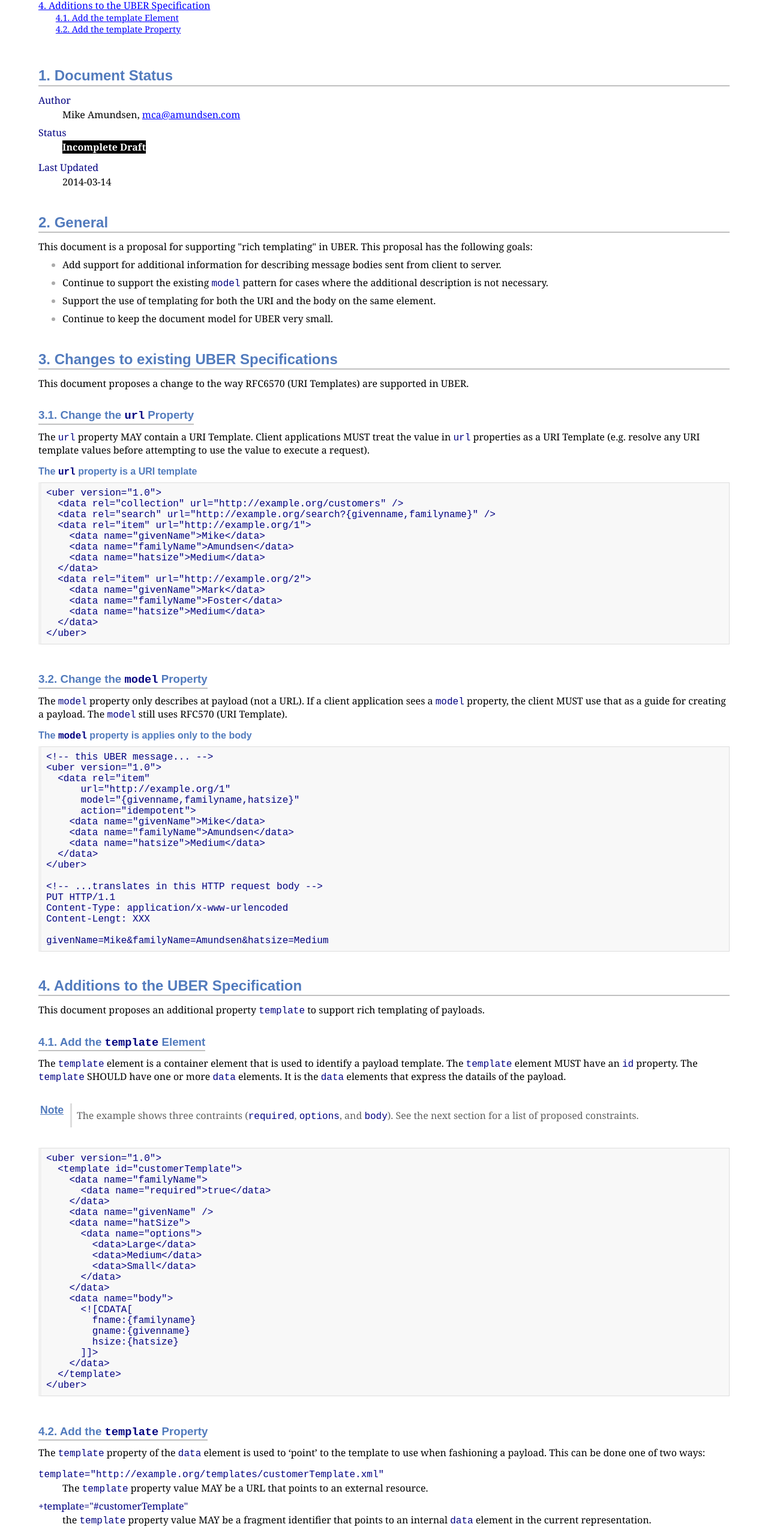
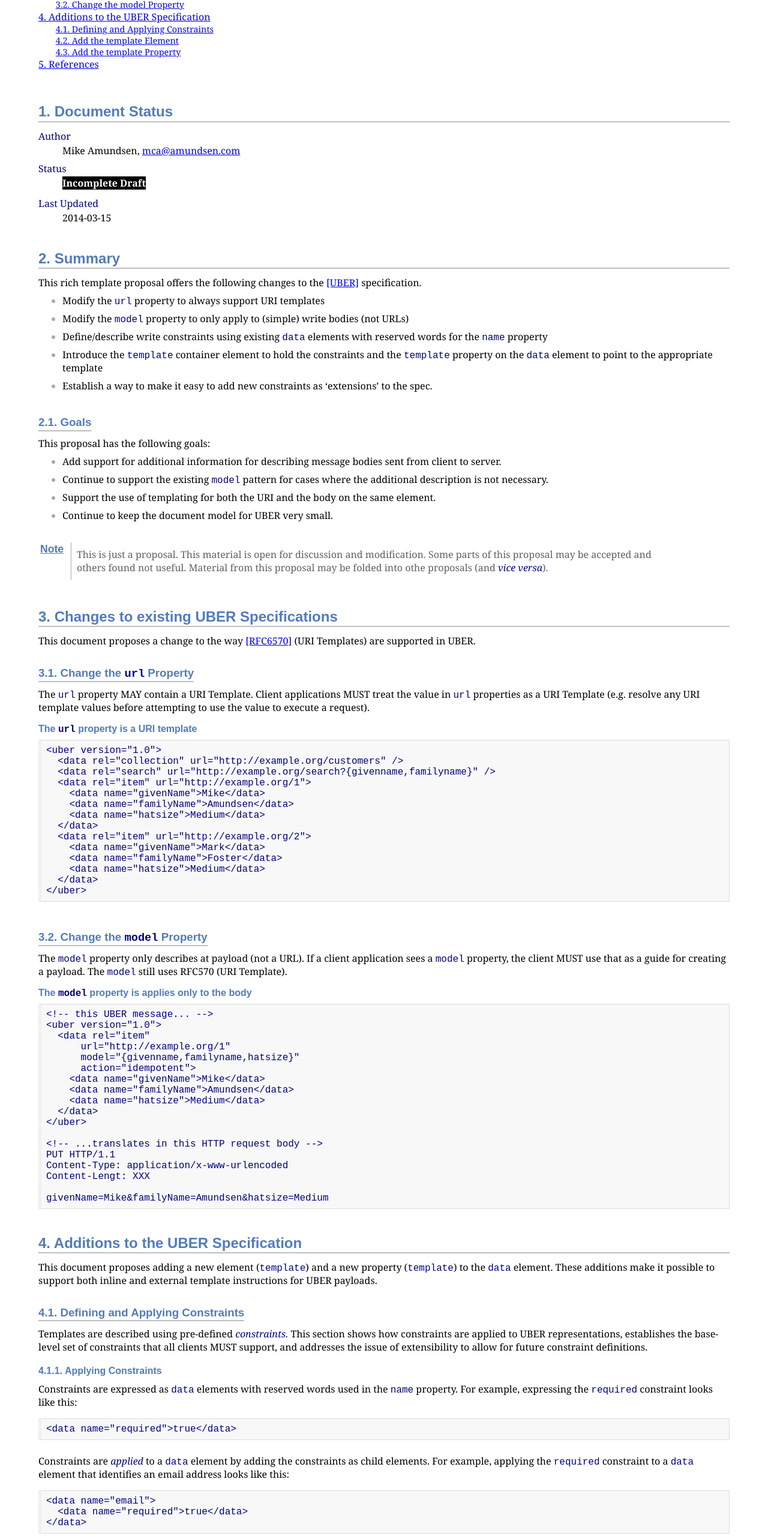
Before and after one commit to mamund/media-types, a plain HTML site: page proposals/uber-templates-mca.html in a window 1280 px wide. Shown: the part 228-2793 px from the top of the page at 60% size. Drawn offline with Linux system fonts and the light colour scheme.

Commit message:
complete first draft of template proposal

```diff
--- a/proposals/uber-templates-mca.html
+++ b/proposals/uber-templates-mca.html
@@ -765,16 +765,46 @@ Last Updated
 </dt>
 <dd>
 <p>
-  2014-03-14
+  2014-03-15
 </p>
 </dd>
 </dl></div>
 </div>
 </div>
 <div class="sect1">
-<h2 id="_general">2. General</h2>
+<h2 id="_summary">2. Summary</h2>
 <div class="sectionbody">
-<div class="paragraph"><p>This document is a proposal for supporting "rich templating" in UBER. This proposal has the following goals:</p></div>
+<div class="paragraph"><p>This rich template proposal offers the following changes to the <a href="#uber">[UBER]</a> specification.</p></div>
+<div class="ulist"><ul>
+<li>
+<p>
+Modify the <code>url</code> property to always support URI templates
+</p>
+</li>
+<li>
+<p>
+Modify the <code>model</code> property to only apply to (simple) write bodies (not URLs)
+</p>
+</li>
+<li>
+<p>
+Define/describe write constraints using existing <code>data</code> elements with reserved words for the <code>name</code> property
+</p>
+</li>
+<li>
+<p>
+Introduce the <code>template</code> container element to hold the constraints and the <code>template</code> property on the <code>data</code> element to point to the appropriate template
+</p>
+</li>
+<li>
+<p>
+Establish a way to make it easy to add new constraints as &#8216;extensions&#8217; to the spec.
+</p>
+</li>
+</ul></div>
+<div class="sect2">
+<h3 id="_goals">2.1. Goals</h3>
+<div class="paragraph"><p>This proposal has the following goals:</p></div>
 <div class="ulist"><ul>
 <li>
 <p>
@@ -797,12 +827,23 @@ Continue to keep the document model for UBER very small.
 </p>
 </li>
 </ul></div>
+<div class="admonitionblock">
+<table><tr>
+<td class="icon">
+<div class="title">Note</div>
+</td>
+<td class="content">
+<div class="paragraph"><p>This is just a proposal. This material is open for discussion and modification. Some parts of this proposal may be accepted and others found not useful. Material from this proposal may be folded into othe proposals (and <em>vice versa</em>).</p></div>
+</td>
+</tr></table>
+</div>
+</div>
 </div>
 </div>
 <div class="sect1">
 <h2 id="_changes_to_existing_uber_specifications">3. Changes to existing UBER Specifications</h2>
 <div class="sectionbody">
-<div class="paragraph"><p>This document proposes a change to the way RFC6570 (URI Templates) are supported in UBER.</p></div>
+<div class="paragraph"><p>This document proposes a change to the way <a href="#rfc6570">[RFC6570]</a> (URI Templates) are supported in UBER.</p></div>
 <div class="sect2">
 <h3 id="_change_the_code_url_code_property">3.1. Change the <code>url</code> Property</h3>
 <div class="paragraph"><p>The <code>url</code> property MAY contain a URI Template. Client applications MUST treat the value in <code>url</code> properties as a URI Template (e.g. resolve any URI template values before attempting to use the value to execute a request).</p></div>
@@ -856,20 +897,79 @@ givenName=Mike&amp;familyName=Amundsen&amp;hatsize=Medium</code></pre>
 <div class="sect1">
 <h2 id="_additions_to_the_uber_specification">4. Additions to the UBER Specification</h2>
 <div class="sectionbody">
-<div class="paragraph"><p>This document proposes an additional property <code>template</code> to support rich templating of payloads.</p></div>
+<div class="paragraph"><p>This document proposes adding a new element (<code>template</code>) and a new property (<code>template</code>) to the <code>data</code> element. These additions make it possible to support both inline and external template instructions for UBER payloads.</p></div>
 <div class="sect2">
-<h3 id="_add_the_code_template_code_element">4.1. Add the <code>template</code> Element</h3>
-<div class="paragraph"><p>The <code>template</code> element is a container element that is used to identify a payload template. The <code>template</code> element MUST have an <code>id</code> property. The <code>template</code> SHOULD have one or more <code>data</code> elements. It is the <code>data</code> elements that express the datails of the payload.</p></div>
+<h3 id="_defining_and_applying_constraints">4.1. Defining and Applying Constraints</h3>
+<div class="paragraph"><p>Templates are described using pre-defined <em>constraints.</em> This section shows how constraints are applied to UBER representations, establishes the base-level set of constraints that all clients MUST support, and addresses the issue of extensibility to allow for future constraint definitions.</p></div>
+<div class="sect3">
+<h4 id="_applying_constraints">4.1.1. Applying Constraints</h4>
+<div class="paragraph"><p>Constraints are expressed as <code>data</code> elements with reserved words used in the <code>name</code> property. For example, expressing the <code>required</code> constraint looks like this:</p></div>
+<div class="listingblock">
+<div class="content">
+<pre><code>&lt;data name="required"&gt;true&lt;/data&gt;</code></pre>
+</div></div>
+<div class="paragraph"><p>Constraints are <em>applied</em> to a <code>data</code> element by adding the constraints as child elements. For example, applying the <code>required</code> constraint to a <code>data</code> element that identifies an email address looks like this:</p></div>
+<div class="listingblock">
+<div class="content">
+<pre><code>&lt;data name="email"&gt;
+  &lt;data name="required"&gt;true&lt;/data&gt;
+&lt;/data&gt;</code></pre>
+</div></div>
+<div class="paragraph"><p>In this proposal constraints appear within a <code>template</code> container element (a new element). For example, defining a template for validating an email is passed in a transition looks like this:</p></div>
+<div class="listingblock">
+<div class="content">
+<pre><code>&lt;template id="sendEmail"&gt;
+  &lt;data name="email"&gt;
+    &lt;data name="required"&gt;true&lt;/data&gt;
+  &lt;/data&gt;
+&lt;/template&gt;</code></pre>
+</div></div>
 <div class="admonitionblock">
 <table><tr>
 <td class="icon">
 <div class="title">Note</div>
 </td>
 <td class="content">
-<div class="paragraph"><p>The example shows three contraints (<code>required</code>, <code>options</code>, and <code>body</code>). See the next section for a list of proposed constraints.</p></div>
+<div class="paragraph"><p>Details on how the <code>template</code> element (and the related <code>template</code> property) are used within an UBER representation is covered in the next section).</p></div>
 </td>
 </tr></table>
 </div>
+</div>
+<div class="sect3">
+<h4 id="_base_level_constraints">4.1.2. Base-level Constraints</h4>
+<div class="paragraph"><p>Below is a list of proposed base-level constraints that MUST be supported if an app implements this template proposal.</p></div>
+<div class="dlist"><dl>
+<dt class="hdlist1">
+<code>&lt;data name="body"&gt;</code>
+</dt>
+<dd>
+<p>
+  The contents of the <code>value</code> property contains the write template used when sending the content to the server.
+</p>
+</dd>
+<dt class="hdlist1">
+<code>&lt;data name="options"&gt;</code>
+</dt>
+<dd>
+<p>
+  The child <code>data</code> elements represent an enumeration of the valid values for a field.
+</p>
+</dd>
+</dl></div>
+<div class="paragraph"><p><code>&lt;data name="required"&gt;</code>
+  The contents of the <code>value</code> property can be set to either <code>true</code> or <code>false</code>.</p></div>
+<div class="paragraph"><p><code>&lt;data name="pattern"&gt;</code>
+  The contents of the <code>value</code> property contains a regular expression (PCRE?) that SHOULD be applied to the field.</p></div>
+</div>
+<div class="sect3">
+<h4 id="_constraint_extensibility">4.1.3. Constraint Extensibility</h4>
+<div class="paragraph"><p>Since constraints are established using reserved words for the <code>name</code> property of a <code>data</code> element, extending the list of supported constraints is done by registering a new reserved word and documenting how implementors can author and interpret that element and any possible child elements.</p></div>
+<div class="paragraph"><p>We may wish to create a registry for constraint extensions. We may also need to introduce some level of &#8216;adversiting&#8217; of supported/required constraints when returning an UBER response. This could be done via a <code>Link</code> header or other means within the payload.</p></div>
+</div>
+</div>
+<div class="sect2">
+<h3 id="_add_the_code_template_code_element">4.2. Add the <code>template</code> Element</h3>
+<div class="paragraph"><p>The <code>template</code> element is a container element that is used to identify a payload template. The <code>template</code> element MUST have an <code>id</code> property. The <code>template</code> SHOULD have one or more <code>data</code> elements. It is the <code>data</code> elements that express the datails of the payload.</p></div>
 <div class="listingblock">
 <div class="content">
 <pre><code>&lt;uber version="1.0"&gt;
@@ -897,7 +997,7 @@ givenName=Mike&amp;familyName=Amundsen&amp;hatsize=Medium</code></pre>
 </div></div>
 </div>
 <div class="sect2">
-<h3 id="_add_the_code_template_code_property">4.2. Add the <code>template</code> Property</h3>
+<h3 id="_add_the_code_template_code_property">4.3. Add the <code>template</code> Property</h3>
 <div class="paragraph"><p>The <code>template</code> property of the <code>data</code> element is used to &#8216;point&#8217; to the template to use when fashioning a payload. This can be done one of two ways:</p></div>
 <div class="dlist"><dl>
 <dt class="hdlist1">
@@ -918,7 +1018,7 @@ givenName=Mike&amp;familyName=Amundsen&amp;hatsize=Medium</code></pre>
 </dd>
 </dl></div>
 <div class="sect3">
-<h4 id="_external_uber_templates">4.2.1. External UBER Templates</h4>
+<h4 id="_external_uber_templates">4.3.1. External UBER Templates</h4>
 <div class="paragraph"><p>Below is an example of an external UBER template.</p></div>
 <div class="listingblock">
 <div class="content">
@@ -951,7 +1051,7 @@ givenName=Mike&amp;familyName=Amundsen&amp;hatsize=Medium</code></pre>
 </div></div>
 </div>
 <div class="sect3">
-<h4 id="_internal_uber_templates">4.2.2. Internal UBER Templates</h4>
+<h4 id="_internal_uber_templates">4.3.2. Internal UBER Templates</h4>
 <div class="paragraph"><p>Below is an example of an UBER representation that contains an internal template.</p></div>
 <div class="listingblock">
 <div class="content">
@@ -983,11 +1083,29 @@ givenName=Mike&amp;familyName=Amundsen&amp;hatsize=Medium</code></pre>
 </div>
 </div>
 </div>
+<div class="sect1">
+<h2 id="_references">5. References</h2>
+<div class="sectionbody">
+<div class="paragraph"><p>The following documents are referenced in this proposal:</p></div>
+<div class="ulist"><ul>
+<li>
+<p>
+<a id="uber"></a> [UBER] Amundsen, M., "Uniform Basis for Exchanging Representations (UBER)", March 2014, <a href="http://g.mamund.com/uber">http://g.mamund.com/uber</a>
+</p>
+</li>
+<li>
+<p>
+<a id="rfc6570"></a> [RFC6570] Gregorio, J., Fielding, R., Hadley, M., Nottingham, M., Orchard, D., "URI Template", March 2012, <a href="http://tools.ietf.org/html/rfc6570">http://tools.ietf.org/html/rfc6570</a>
+</p>
+</li>
+</ul></div>
+</div>
+</div>
 </div>
 <div id="footnotes"><hr /></div>
 <div id="footer">
 <div id="footer-text">
-Last updated 2014-03-14 18:37:12 US Eastern Daylight Time
+Last updated 2014-03-15 16:18:55 US Eastern Daylight Time
 </div>
 </div>
 </body>
```
Also changed, not shown: 1 other file.
